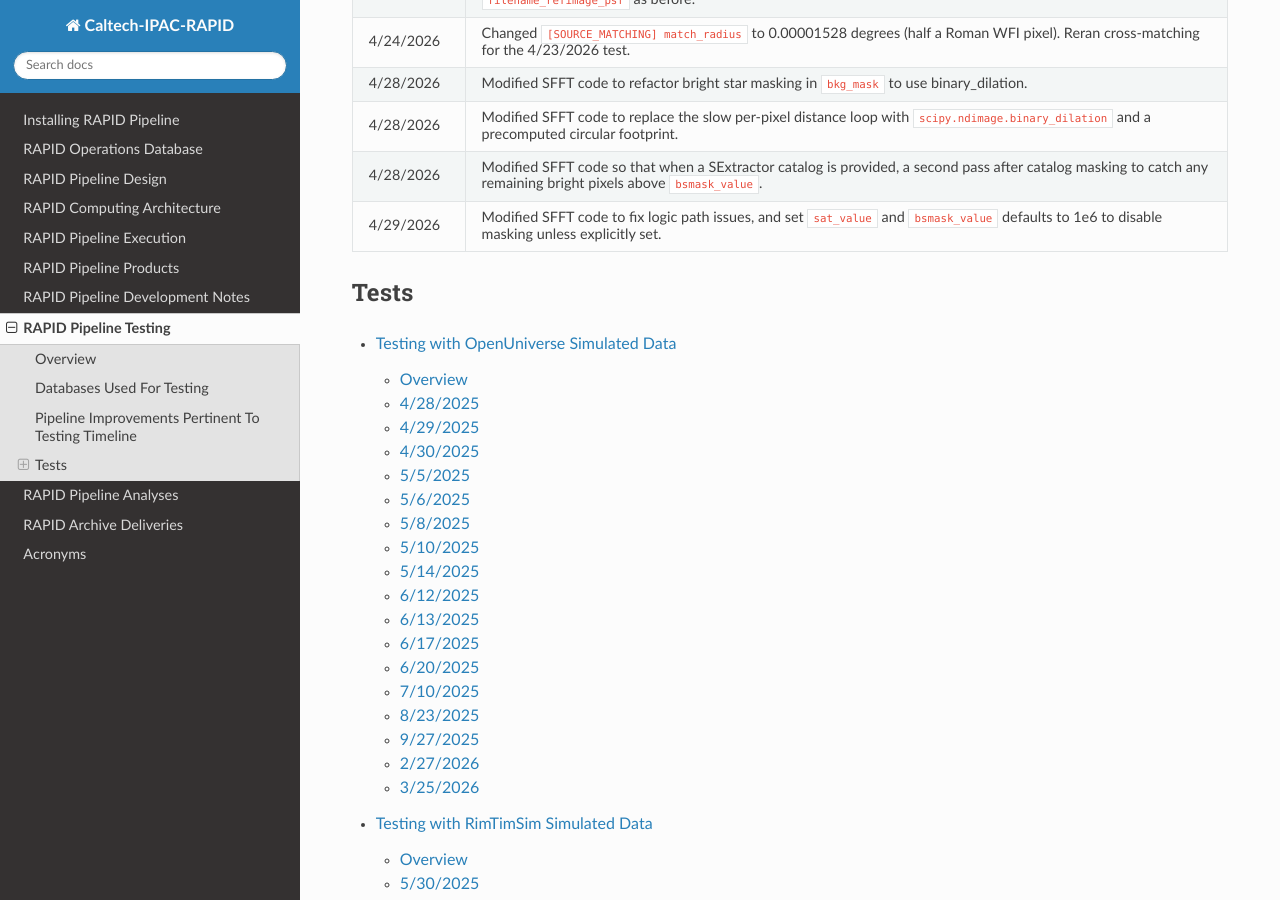
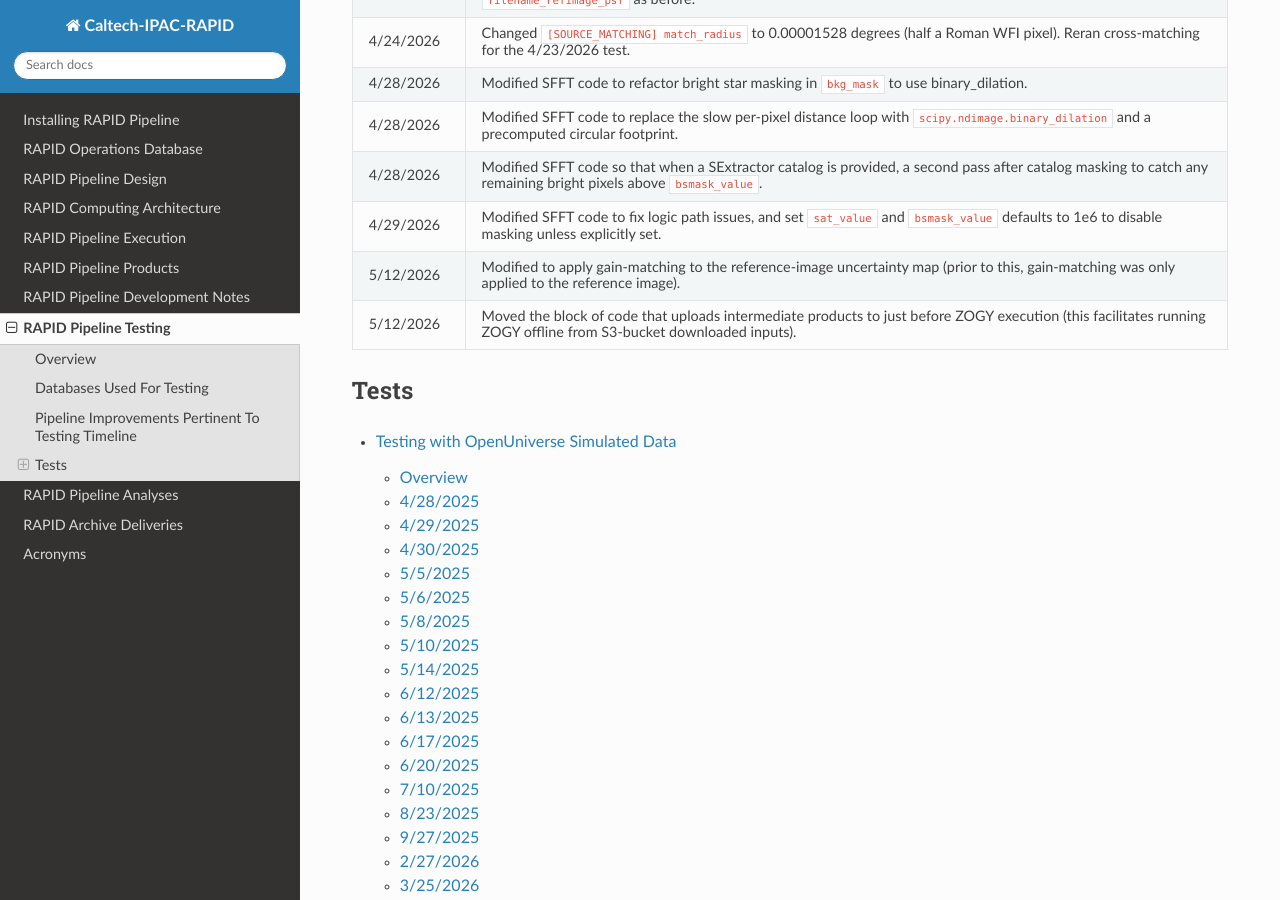
Before and after one commit to Caltech-IPAC/rapid, a Sphinx documentation site: the page built from docs/source/dev/tests.rst, in a window 1280 px wide and 900 px high, scrolled down 2738 px. Built offline with Sphinx 7.4.7 and the Read the Docs theme 3.1.0, drawn with Linux system fonts in a browser that asks for light colours.

Commit message:
Added pipeline improvements for 5/12/2026.

```diff
--- a/docs/source/dev/tests.rst
+++ b/docs/source/dev/tests.rst
@@ -93,6 +93,8 @@ Date              Software modification
 4/28/2026         Modified SFFT code to replace the slow per-pixel distance loop with ``scipy.ndimage.binary_dilation`` and a precomputed circular footprint.
 4/28/2026         Modified SFFT code so that when a SExtractor catalog is provided, a second pass after catalog masking to catch any remaining bright pixels above ``bsmask_value``.
 4/29/2026         Modified SFFT code to fix logic path issues, and set ``sat_value`` and ``bsmask_value`` defaults to 1e6 to disable masking unless explicitly set.
+5/12/2026         Modified to apply gain-matching to the reference-image uncertainty map (prior to this, gain-matching was only applied to the reference image).
+5/12/2026         Moved the block of code that uploads intermediate products to just before ZOGY execution (this facilitates running ZOGY offline from S3-bucket downloaded inputs).
 ===============   ===============================================================================================================================================================================================================================
 
 
```
